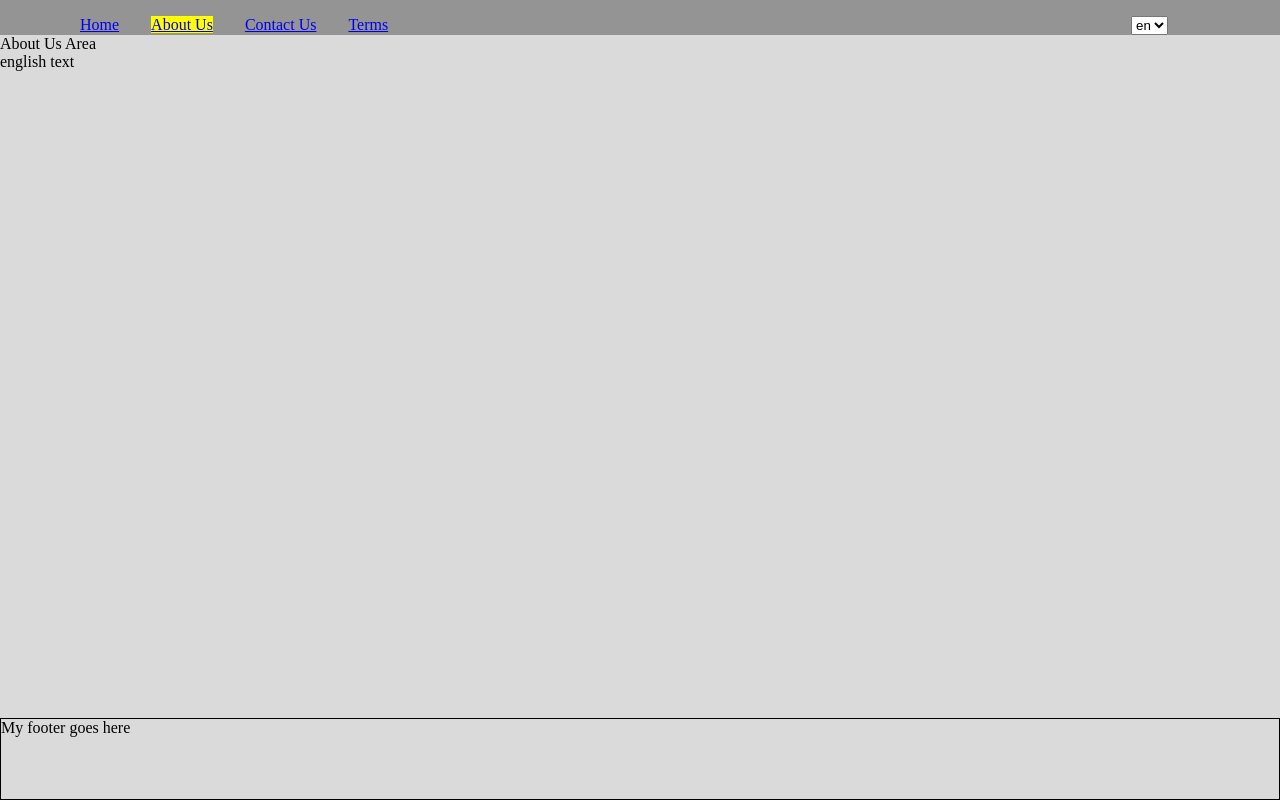
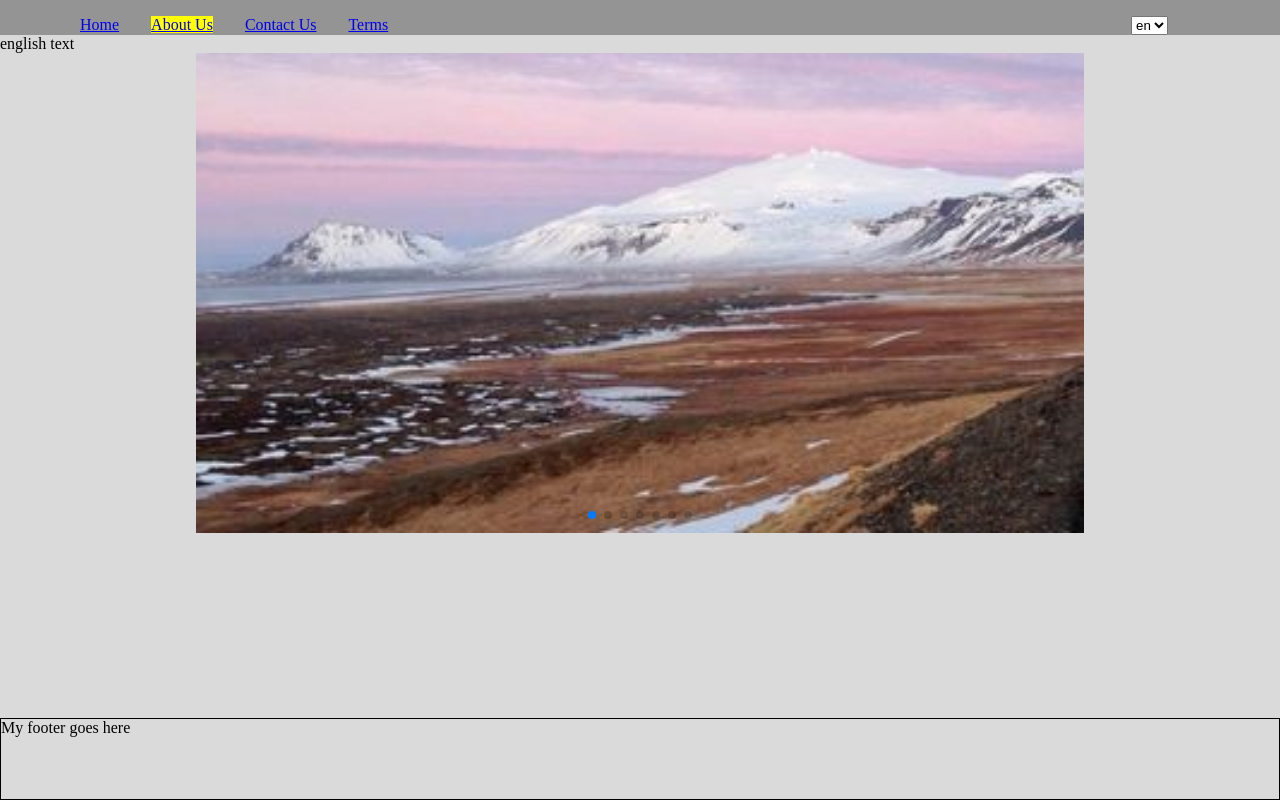
Before and after one commit to magnus-thor/glacier-paradise, a Vue app: page /about in a window 1280 px wide. Built offline with nearby package versions, Linux system fonts and the light colour scheme; what oh-vue-icons would draw is missing.

Commit message:
added swiper

```diff
--- a/package.json
+++ b/package.json
@@ -13,10 +13,11 @@
   "dependencies": {
     "animate.css": "^4.1.1",
     "oh-vue-icons": "^1.0.0-rc3",
+    "swiper": "^8.4.2",
     "vue": "^3.2.31",
-    "vue3-burger-menu": "^1.1.1",
     "vue-i18n": "^9.2.0-beta.34",
-    "vue-router": "^4.0.16"
+    "vue-router": "^4.0.16",
+    "vue3-burger-menu": "^1.1.1"
   },
   "devDependencies": {
     "@rushstack/eslint-patch": "^1.1.0",
--- /dev/null
+++ b/src/components/images.vue
@@ -0,0 +1,90 @@
+<template>
+  <swiper
+    class="imageSlider"
+    :modules="modules"
+    :space-between="20"
+    :pagination="{ clickable: true }"
+    :autoplay="{
+      delay: 7000,
+      disableOnInteraction: false,
+      pauseOnMouseEnter: true,
+    }"
+  >
+    <swiper-slide
+      class="imageSwiper"
+      v-if="images.length"
+      v-for="image in images"
+      :key="image.alt"
+      ><img :src="image.src" :alt="image.alt"
+    /></swiper-slide>
+  </swiper>
+</template>
+
+<script lang="ts">
+import { computed, defineComponent, ref } from "vue";
+import { Swiper, SwiperSlide } from "swiper/vue";
+import { Autoplay, Pagination } from "swiper";
+import "swiper/css";
+import "swiper/css/pagination";
+
+export default defineComponent({
+  name: "images",
+  components: { Swiper, SwiperSlide },
+  setup() {
+    let loadImages = ref([
+      {
+        src: "src/assets/images/fra-breiduvik.jpg",
+        alt: "fra-breiduvik",
+      },
+      {
+        src: "src/assets/images/solsetur.jpg",
+        alt: "solsetur",
+      },
+      {
+        src: "src/assets/images/hvitur-jokull-blar-himinn.jpg",
+        alt: "hvitur-jokull-blar-himinn",
+      },
+      {
+        src: "src/assets/images/jokull-upp-med-stapafelli.jpg",
+        alt: "jokull-upp-med-stapafelli",
+      },
+      {
+        src: "src/assets/images/solsetur.jpg",
+        alt: "solsetur",
+      },
+      {
+        src: "src/assets/images/toppurinn.jpg",
+        alt: "toppurinn",
+      },
+      {
+        src: "src/assets/images/trodarinn-a-toppnum.jpg",
+        alt: "trodarinn-a-toppnum",
+      },
+    ]);
+
+    // const onSwiper = (swiper) => {};
+    // const onSlideChange = () => {};
+
+    const images = computed(() => {
+      return loadImages.value;
+    });
+    return {
+      images,
+      modules: [Autoplay, Pagination],
+    };
+  },
+});
+</script>
+
+<style lang="scss" scoped>
+.imageSlider {
+  margin: auto;
+  height: 30rem;
+  width: auto;
+}
+
+.imageSwiper {
+  display: flex;
+  justify-content: center;
+}
+</style>
--- a/src/views/About.vue
+++ b/src/views/About.vue
@@ -1,7 +1,8 @@
 <template>
   <div class="page">
-    About Us Area
     <div>{{ $t("aboutUs.text") }}</div>
+
+    <Images />
 
     <!-- <Instagram /> -->
   </div>
@@ -10,10 +11,11 @@
 <script lang="ts">
 import { defineComponent } from "vue";
 import Instagram from "@/components/instagram.vue";
+import Images from "@/components/images.vue";
 
 export default defineComponent({
   name: "About",
-  components: { Instagram },
+  components: { Instagram, Images },
 });
 </script>
 <style lang="scss"></style>
```
Also changed, not shown: 1 other file (tests, documents, lock files or other folders).
